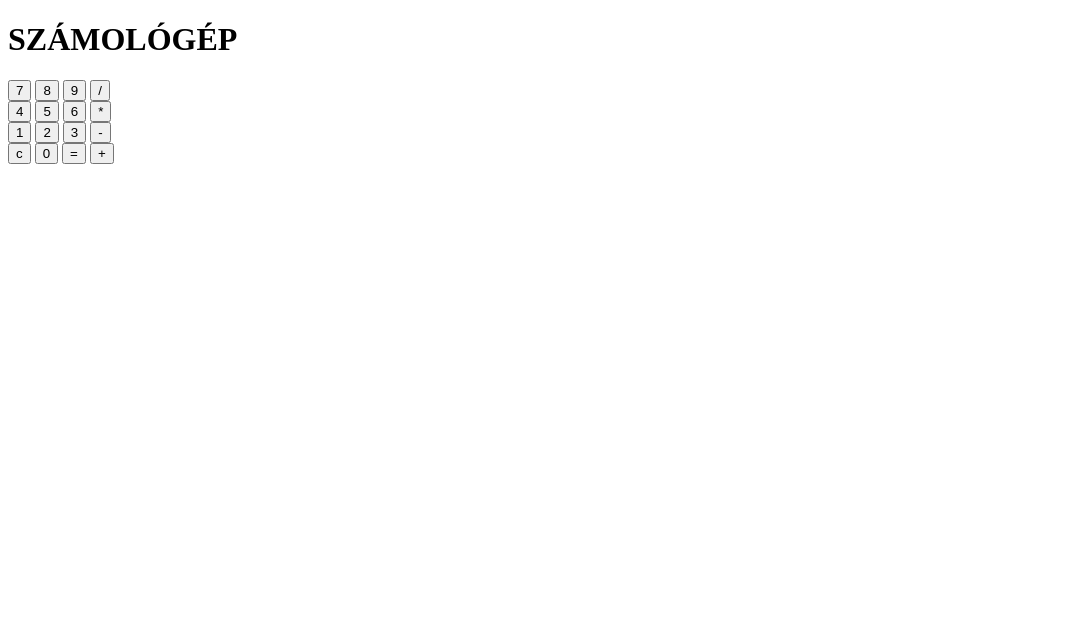
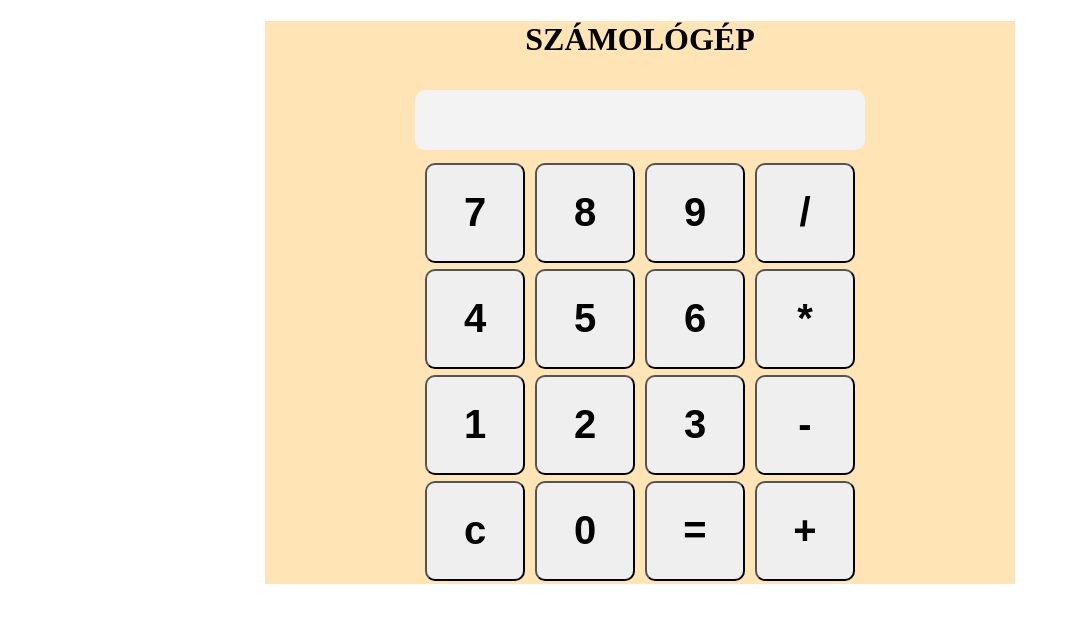
Before and after one commit to KarolyFinta/Szamologep, a plain HTML site: page index.html in a window 1280 px wide. Shown: the whole page, without its empty margins (0-1070 px from the left). Drawn offline with Linux system fonts and the light colour scheme.

Commit message:
kinezetKesz, logika nem

```diff
--- a/index.html
+++ b/index.html
@@ -1,4 +1,4 @@
-<!DOCTYPE html>
+<!doctype html>
 <html lang="en">
   <head>
     <meta charset="UTF-8" />
@@ -13,28 +13,28 @@
         <div class="eredmeny"></div>
         <div class="gombok">
           <div class="sorok" id="elsosor">
-            <button class="gomb">7</button>
-            <button class="gomb">8</button>
-            <button class="gomb">9</button>
-            <button class="gomb">/</button>
+            <button id="7" class="szam" class="gomb">7</button>
+            <button id="8" class="szam" class="gomb">8</button>
+            <button id="9" class="szam" class="gomb">9</button>
+            <button id="/" class="muvelet" class="gomb">/</button>
           </div>
           <div class="sorok" id="masodiksor">
-            <button class="gomb">4</button>
-            <button class="gomb">5</button>
-            <button class="gomb">6</button>
-            <button class="gomb">*</button>
+            <button id="4" class="szam" class="gomb">4</button>
+            <button id="5" class="szam" class="gomb">5</button>
+            <button id="6" class="szam" class="gomb">6</button>
+            <button id="*" class="muvelet" class="gomb">*</button>
           </div>
           <div class="sorok" id="harmadiksor">
-            <button class="gomb">1</button>
-            <button class="gomb">2</button>
-            <button class="gomb">3</button>
-            <button class="gomb">-</button>
+            <button id="1" class="szam" class="gomb">1</button>
+            <button id="2" class="szam" class="gomb">2</button>
+            <button id="3" class="szam" class="gomb">3</button>
+            <button id="-" class="muvelet" class="gomb">-</button>
           </div>
           <div class="sorok" id="negyediksor">
-            <button class="gomb" id="clear">c</button>
-            <button class="gomb">0</button>
-            <button class="gomb">=</button>
-            <button class="gomb">+</button>
+            <button id="torles" class="gomb" id="clear">c</button>
+            <button id="0" class="szam" class="gomb">0</button>
+            <button id="egyenlo" class="gomb">=</button>
+            <button id="+" class="muvelet" class="gomb">+</button>
           </div>
         </div>
       </article>
--- a/style.css
+++ b/style.css
@@ -1,3 +1,31 @@
 *{
     box-sizing: border-box;
 }
+main {
+    width: 750px;
+    margin: auto;
+    background-color: moccasin;
+    text-align: center;
+}
+article {
+    display: flex;
+    flex-wrap: wrap;
+    justify-content: center;
+
+}
+button {
+    width: 100px;
+    height: 100px;
+    font-size: 40px;
+    font-weight: bolder;
+    margin: 3px;
+    border-radius: 10px;
+}
+.eredmeny {
+    background-color: rgb(243, 243, 243);
+    width: 450px;
+    height: 60px;
+    padding: 10px;
+    margin: 10px;
+    border-radius: 10px;
+}
```
Also changed, not shown: index.js (+36 -0 lines).
